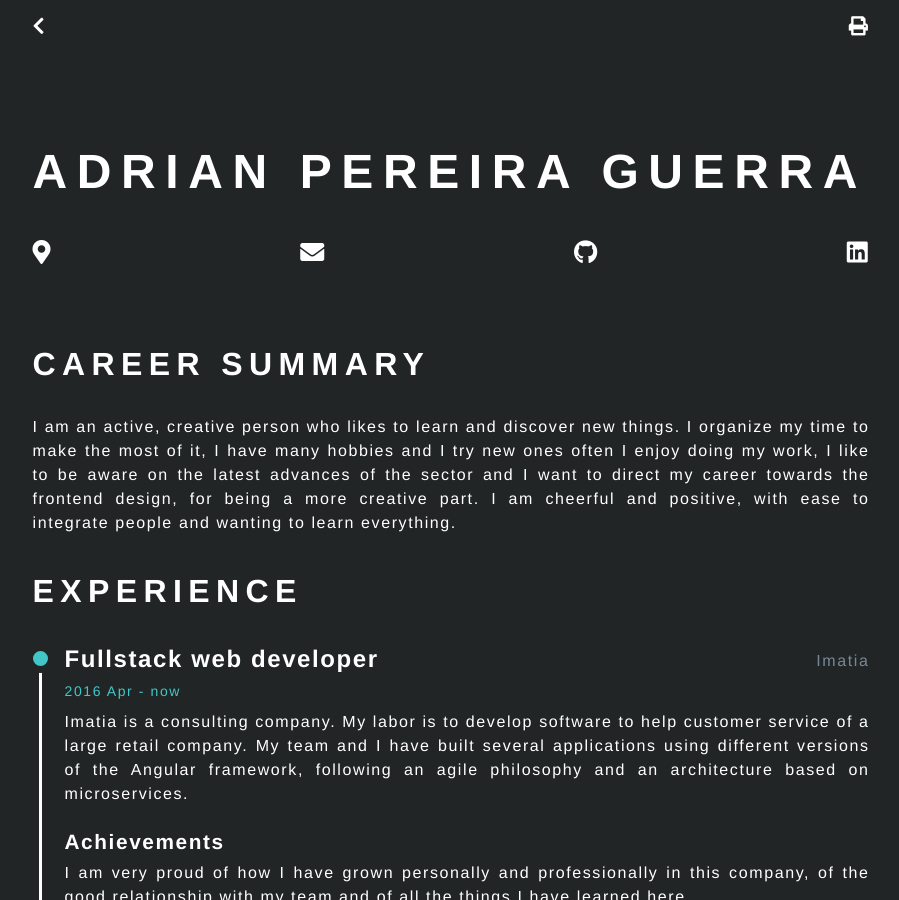
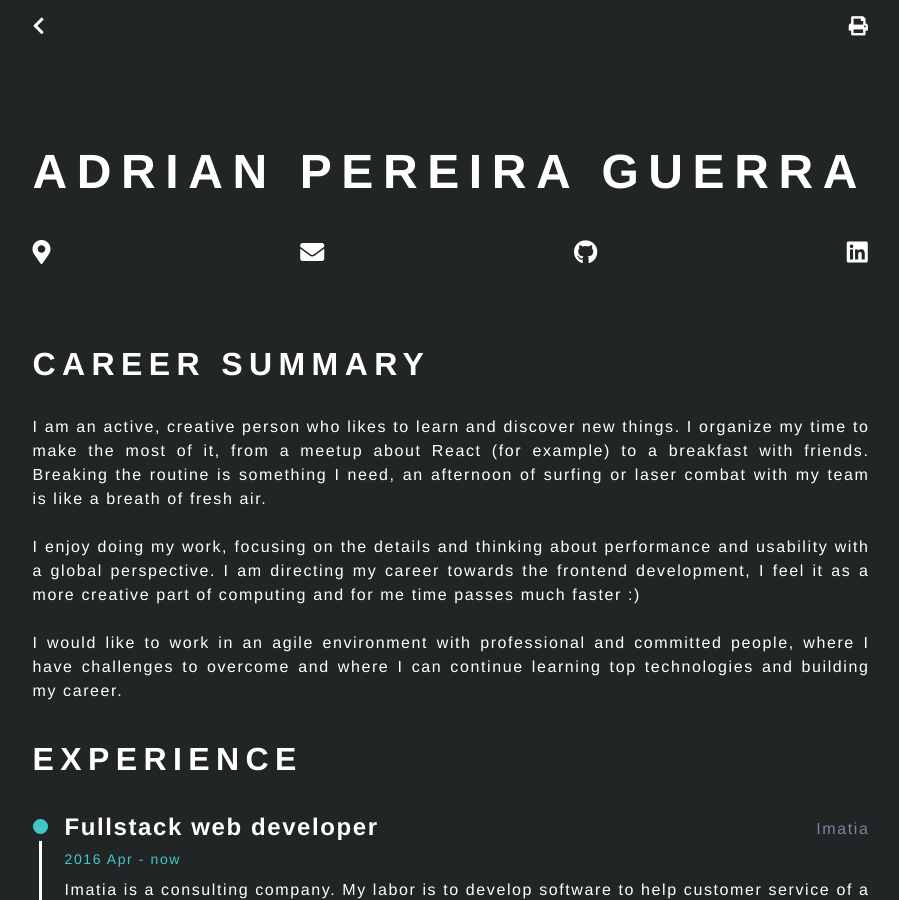
Before and after one commit to adrisons/adrisons.github.io, a Jekyll site: the page built from curriculum.html, in a window 1280 px wide and 900 px high. Shown: the whole window, without its empty margins (189-1088 px from the left). Built offline with Jekyll 4.4.1, drawn with Linux system fonts in a browser that asks for light colours; nearby versions of some CDN libraries.

Commit message:
career summary & readme

```diff
--- a/_data/curriculum/career-summary.yml
+++ b/_data/curriculum/career-summary.yml
@@ -1,5 +1,10 @@
 summary: "I am an active, creative person who likes to learn and discover new things.
- I organize my time to make the most of it, I have many hobbies and I try new ones often
-I enjoy doing my work, I like to be aware on the latest advances of the sector and I want
-to direct my career towards the frontend design, for being a more creative part.
- I am cheerful and positive, with ease to integrate people and wanting to learn everything."
+I organize my time to make the most of it, from a meetup about React (for example) to a breakfast with friends.
+Breaking the routine is something I need, an afternoon of surfing or laser combat with my team is like a breath of fresh air.
+<br></br>
+
+I enjoy doing my work, focusing on the details and thinking about performance and usability with a global perspective.
+I am directing my career towards the frontend development, I feel it as a more creative part of computing and for me time passes much faster :)
+<br></br>
+I would like to work in an agile environment with professional and committed people, where I have challenges to overcome and where I can continue learning top technologies and building my career.
+"
```
Also changed, not shown: README.md.
